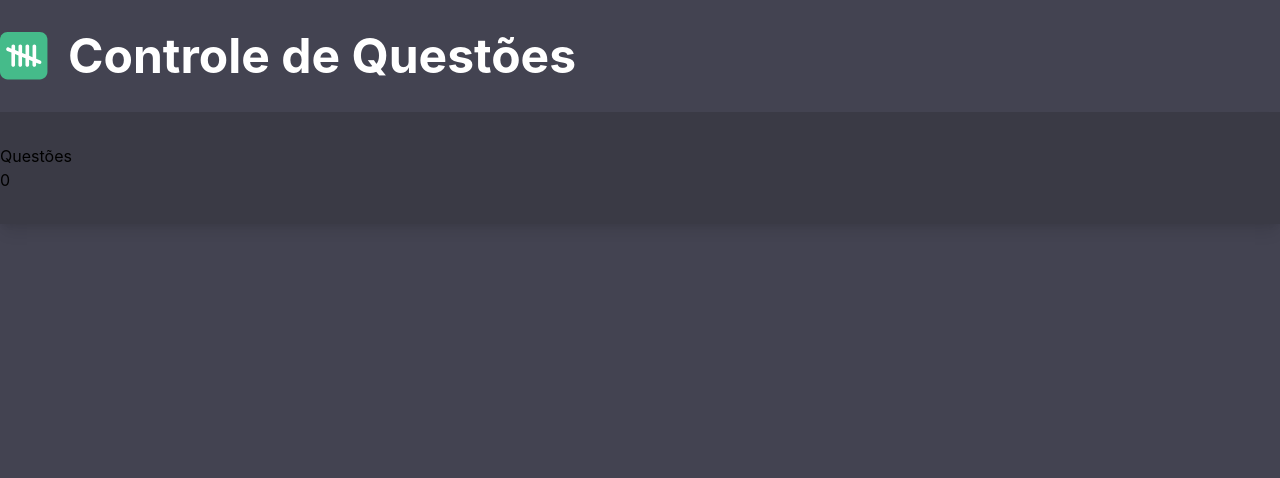
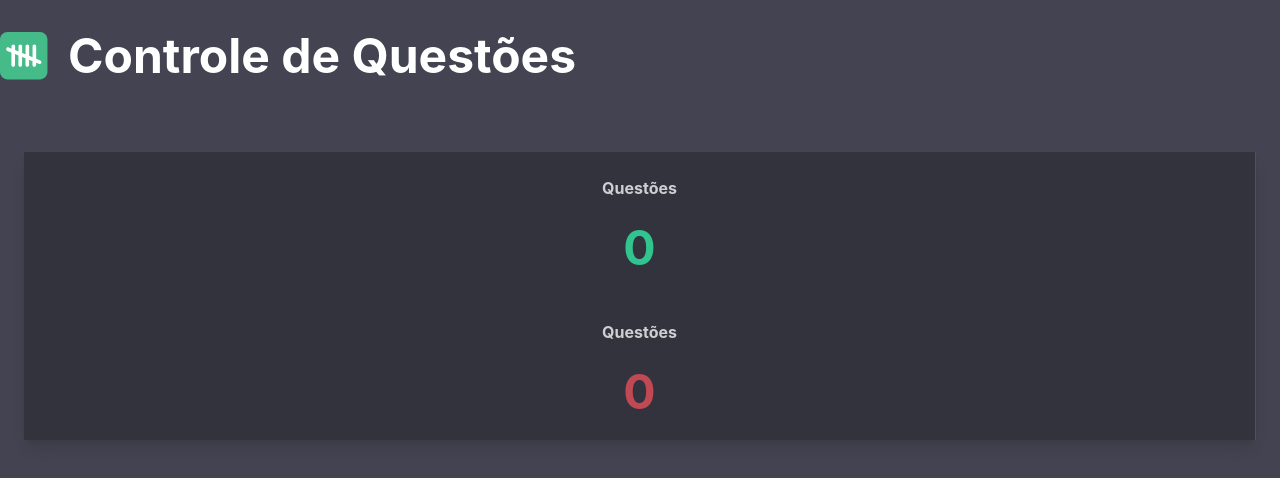
Before and after one commit to bresends/nextjs_control_exercices, a Next.js app: page / in a window 1280 px wide. Shown: the top 478 px of the page. Built offline with nearby package versions, Linux system fonts and the light colour scheme.

Commit message:
Feat: Cards added

```diff
--- a/components/CardHolder.tsx
+++ b/components/CardHolder.tsx
@@ -1,11 +1,13 @@
 import React from 'react';
 import { QuestionProps } from '../types/QuestionProps';
-import Question from './Question';
+import ErrorCard from './ErrorCard';
+import QuestionCard from './QuestionCard';
 
 const CardHolder = (props: QuestionProps) => {
     return (
-        <div className="bg-darkIndigo py-8 shadow-card">
-            <Question total={props.total} />
+        <div className="bg-darkIndigo shadow-card mt-10 mx-6">
+            <QuestionCard total={props.total} wrong={props.wrong} />
+            <ErrorCard total={props.total} wrong={props.wrong} />
         </div>
     );
 };
--- /dev/null
+++ b/components/ErrorCard.tsx
@@ -0,0 +1,15 @@
+import React from 'react';
+import { QuestionProps } from '../types/QuestionProps';
+
+const ErrorCard = (props: QuestionProps) => {
+    return (
+        <div className="text-lightGray flex flex-col items-center font-bold border-b-[1px] border-lightGray/20 md:border-r-[1px] md:border-b-0">
+            <p className="py-6">Questões</p>
+            <p className="text-wrongRed text-5xl font-bold pb-6">
+                {props.wrong}
+            </p>
+        </div>
+    );
+};
+
+export default ErrorCard;
--- a/components/Question.tsx
+++ /dev/null
@@ -1,16 +0,0 @@
-import React from 'react';
-
-type Props = {
-    total: number;
-};
-
-const Question = (props: Props) => {
-    return (
-        <div>
-            <p>Questões</p>
-            <p>{props.total}</p>
-        </div>
-    );
-};
-
-export default Question;
--- /dev/null
+++ b/components/QuestionCard.tsx
@@ -0,0 +1,15 @@
+import React from 'react';
+import { QuestionProps } from '../types/QuestionProps';
+
+const QuestionCard = (props: QuestionProps) => {
+    return (
+        <div className="text-lightGray flex flex-col items-center font-bold border-b-[1px] border-lightGray/20 md:border-r-[1px] md:border-b-0">
+            <p className="py-6">Questões</p>
+            <p className="text-rightGreen text-5xl font-bold pb-6">
+                {props.total}
+            </p>
+        </div>
+    );
+};
+
+export default QuestionCard;
--- a/pages/index.tsx
+++ b/pages/index.tsx
@@ -11,8 +11,8 @@ const Home: NextPage = () => {
 
     return (
         <div className="container mx-auto">
+            <Header />
             <HeadComponent total={total} wrong={wrong} />
-            <Header />
             <CardHolder total={total} wrong={wrong} />
         </div>
     );
--- a/tailwind.config.js
+++ b/tailwind.config.js
@@ -7,11 +7,13 @@ module.exports = {
     theme: {
         extend: {
             colors: {
-                indigo: 'hsl(240, 10%, 29%)',
-                darkIndigo: 'hsl(240, 9%, 25%)',
+                darkIndigo: 'hsl(240, 9%, 22%)',
+                lightGray: 'hsl(240, 4%, 82%)',
+                rightGreen: 'hsl(158, 60%, 48%)',
+                wrongRed: 'hsl(355, 49%, 52%)',
             },
             boxShadow: {
-                'card': '0 10px 15px -3px rgb(0 0 0 / 10%),0 4px 6px -2px rgb(0 0 0 / 5%)',
+                card: '0 10px 15px -3px rgb(0 0 0 / 10%),0 4px 6px -2px rgb(0 0 0 / 5%)',
             },
         },
     },
```
